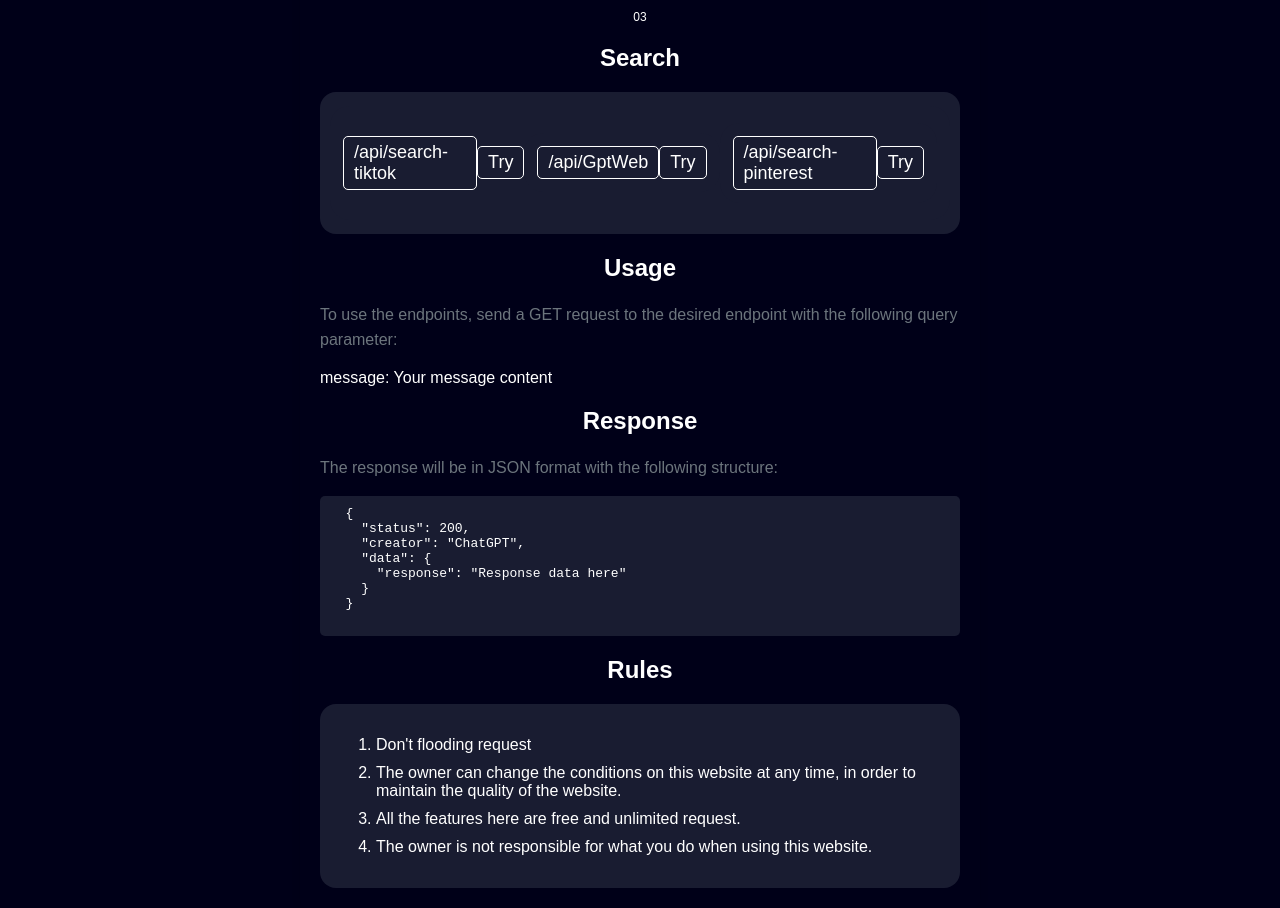
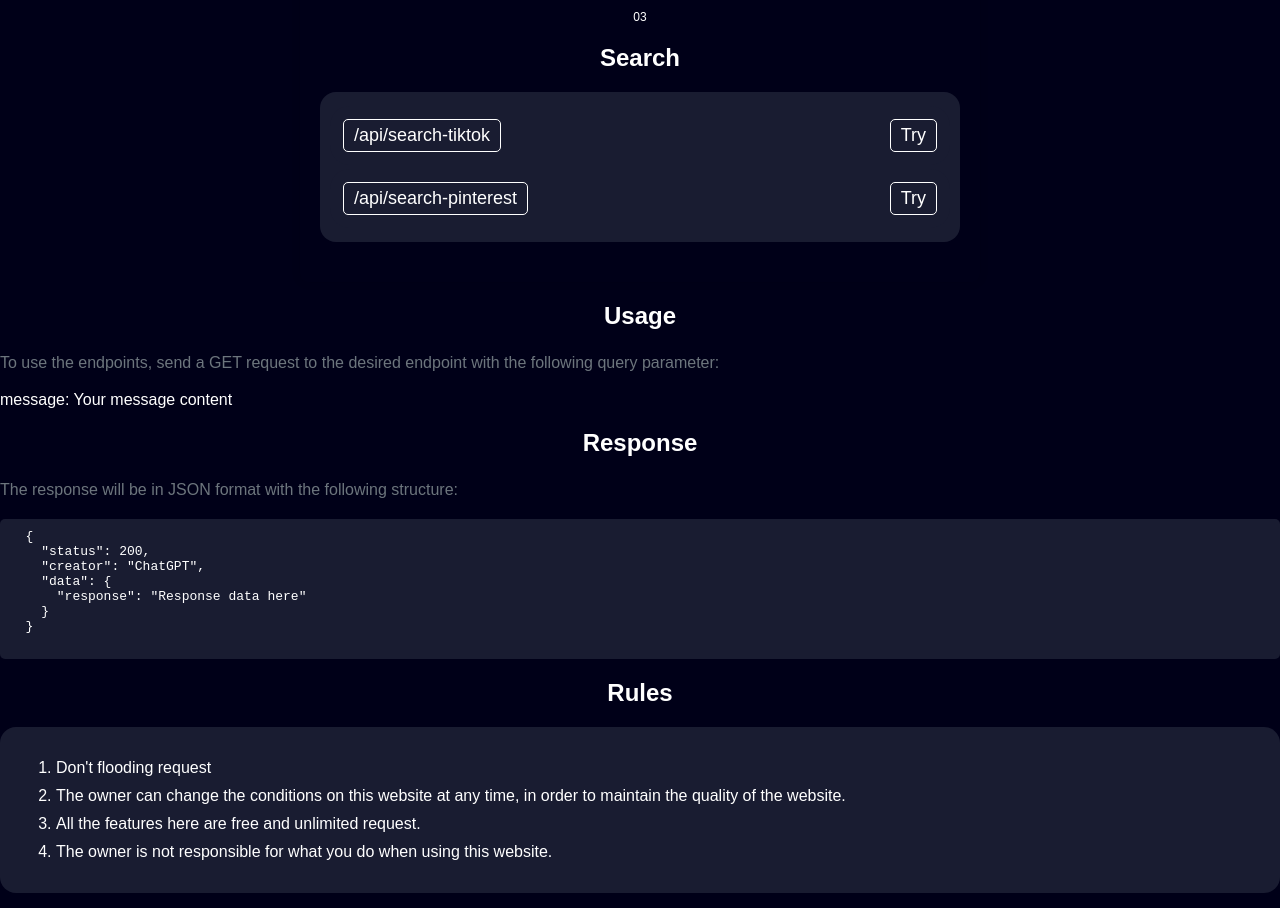
Before and after one commit to rioowho/api.riooxdzzz, a website: page index.html in a window 1280 px wide. Shown: the part 1260-2168 px from the top of the page. Drawn offline with Linux system fonts and the light colour scheme; no server answers.

Commit message:
Add files via upload

```diff
--- a/index.html
+++ b/index.html
@@ -184,21 +184,19 @@
       <a href="/api/aikurumi?message=hai" class="btn-link">Try</a>
     </div>
   </div>
+
 <span class="section__subtitle">03</span>
   <h2 class="centered-title">Search</h2>
   <div class="btn-container">
     <div class="btn">
       <div class="btn-link">/api/search-tiktok</div>
       <a href="/api/search-tiktok?message=masih hatiku" class="btn-link">Try</a>
-      <div class="btn">
-      <div class="btn-link">/api/GptWeb</div>
-      <a href="/api/gptweb?q=hai" class="btn-link">Try</a>
-    </div>
+      </div>
     <div class="btn">
       <div class="btn-link">/api/search-pinterest</div>
       <a href="/api/search-pinterest?message=windah basudara" class="btn-link">Try</a>
+      </div>
    </div>
-     </div>
     </div>
 
   <h2>Usage</h2>
```
